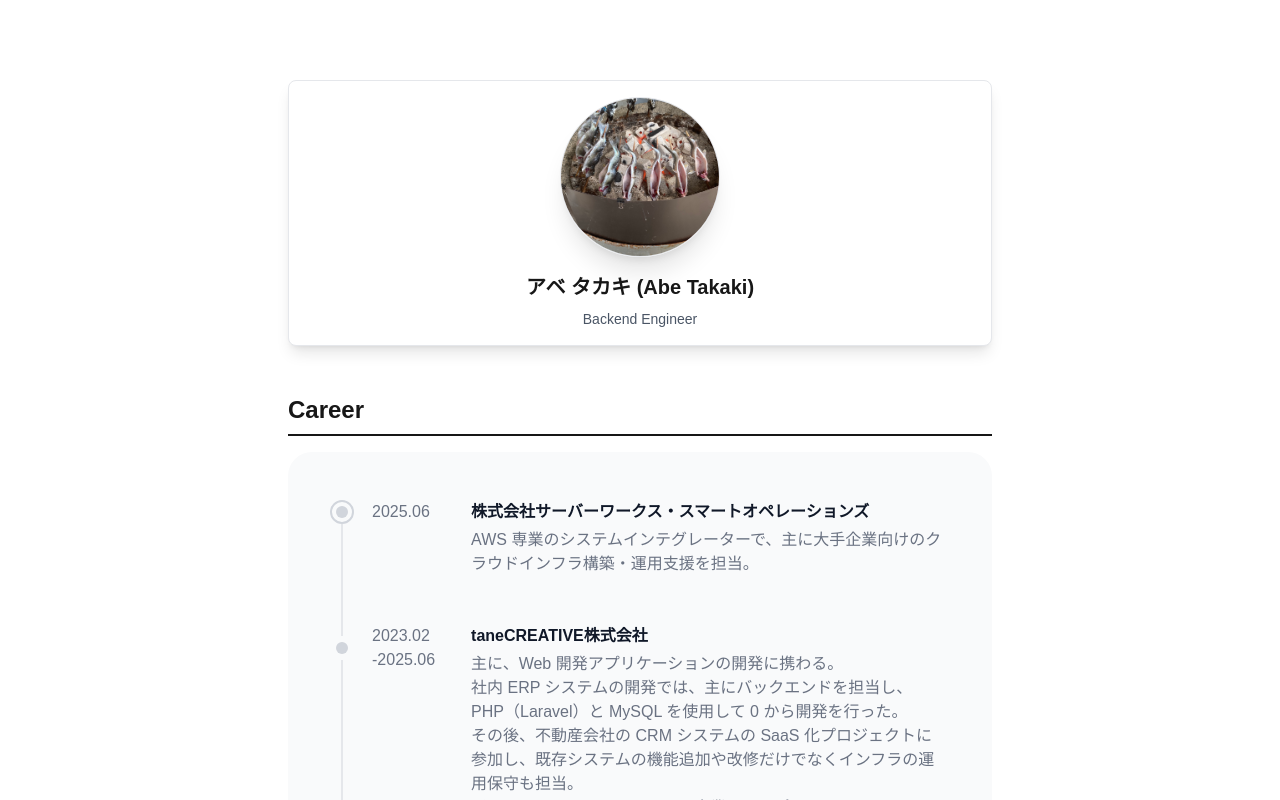
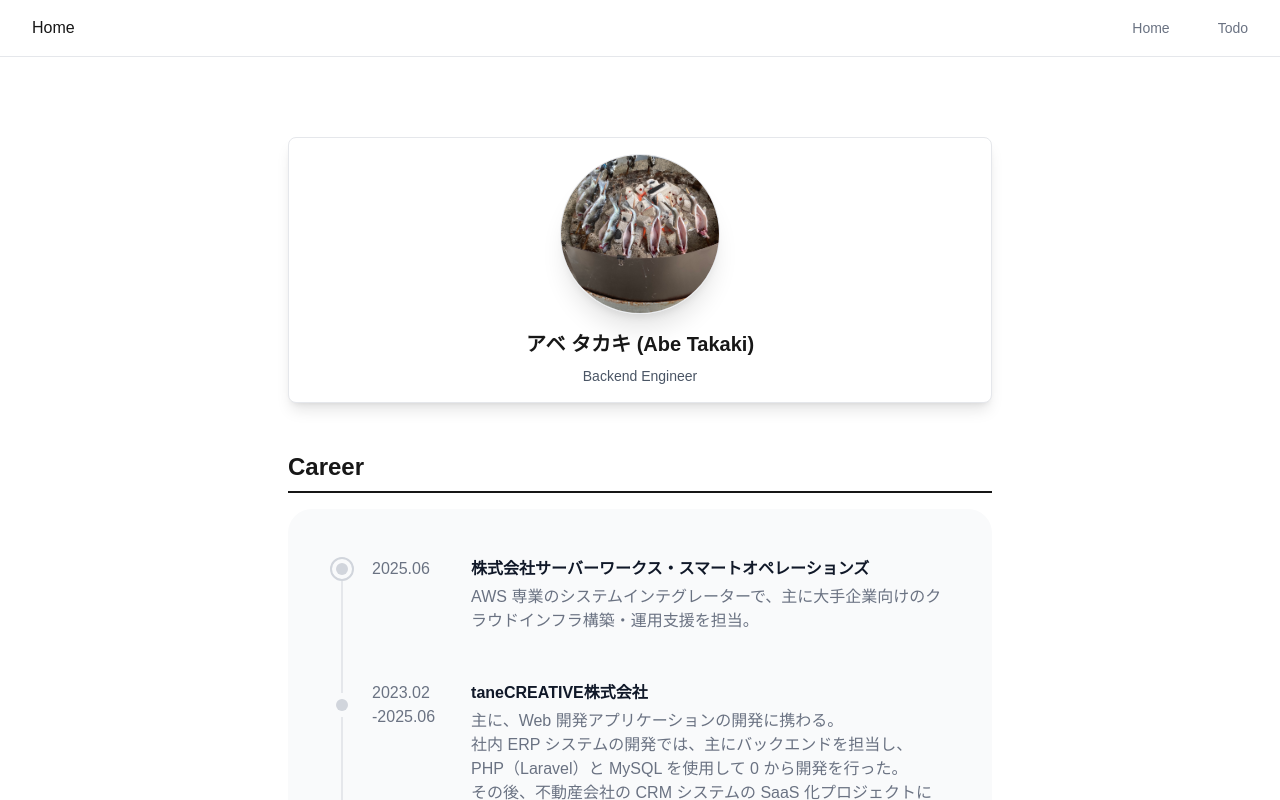
Before and after one commit to AbeTakaki/abetakaki.github.io, a Next.js app: page / in a window 1280 px wide. Shown: the top 800 px of the page. Built offline with nearby package versions, Linux system fonts and the light colour scheme.

Commit message:
add: ヘッダーの追加

```diff
--- /dev/null
+++ b/app/components/Header.tsx
@@ -0,0 +1,28 @@
+import Link from "next/link";
+
+export default function Header() {
+  return (
+      <header className="sticky top-0 z-10 bg-white border-b border-gray-200">
+      <div className="flex items-center justify-between px-4 py-4 sm:px-6 lg:px-8">
+        <div className="items-center md:flex">
+          <Link href="/">
+            <div className="block" aria-label="トップに移動">
+              Home
+            </div>
+          </Link>
+        </div>
+
+        <div className="flex text-sm">
+          <Link href="/" className="font-medium text-gray-500 hover:text-gray-900" aria-label="Homeページに移動">
+              Home
+          </Link>
+          <Link href="https://www.todo.udemystudyaw.com/">
+            <div className="ml-4 font-medium text-gray-500 hover:text-gray-900 sm:ml-12" aria-label="Todoページに移動">
+              Todo
+            </div>
+          </Link>
+        </div>
+      </div>
+    </header>
+  )
+}
--- a/app/layout.tsx
+++ b/app/layout.tsx
@@ -1,6 +1,7 @@
 import type { Metadata } from "next";
 import { Geist, Geist_Mono } from "next/font/google";
 import "./globals.css";
+import Header from "./components/Header";
 
 const geistSans = Geist({
   variable: "--font-geist-sans",
@@ -23,10 +24,11 @@ export default function RootLayout({
   children: React.ReactNode;
 }>) {
   return (
-    <html lang="en">
+    <html lang="ja">
       <body
         className={`${geistSans.variable} ${geistMono.variable} antialiased`}
       >
+        <Header />
         {children}
       </body>
     </html>
```
